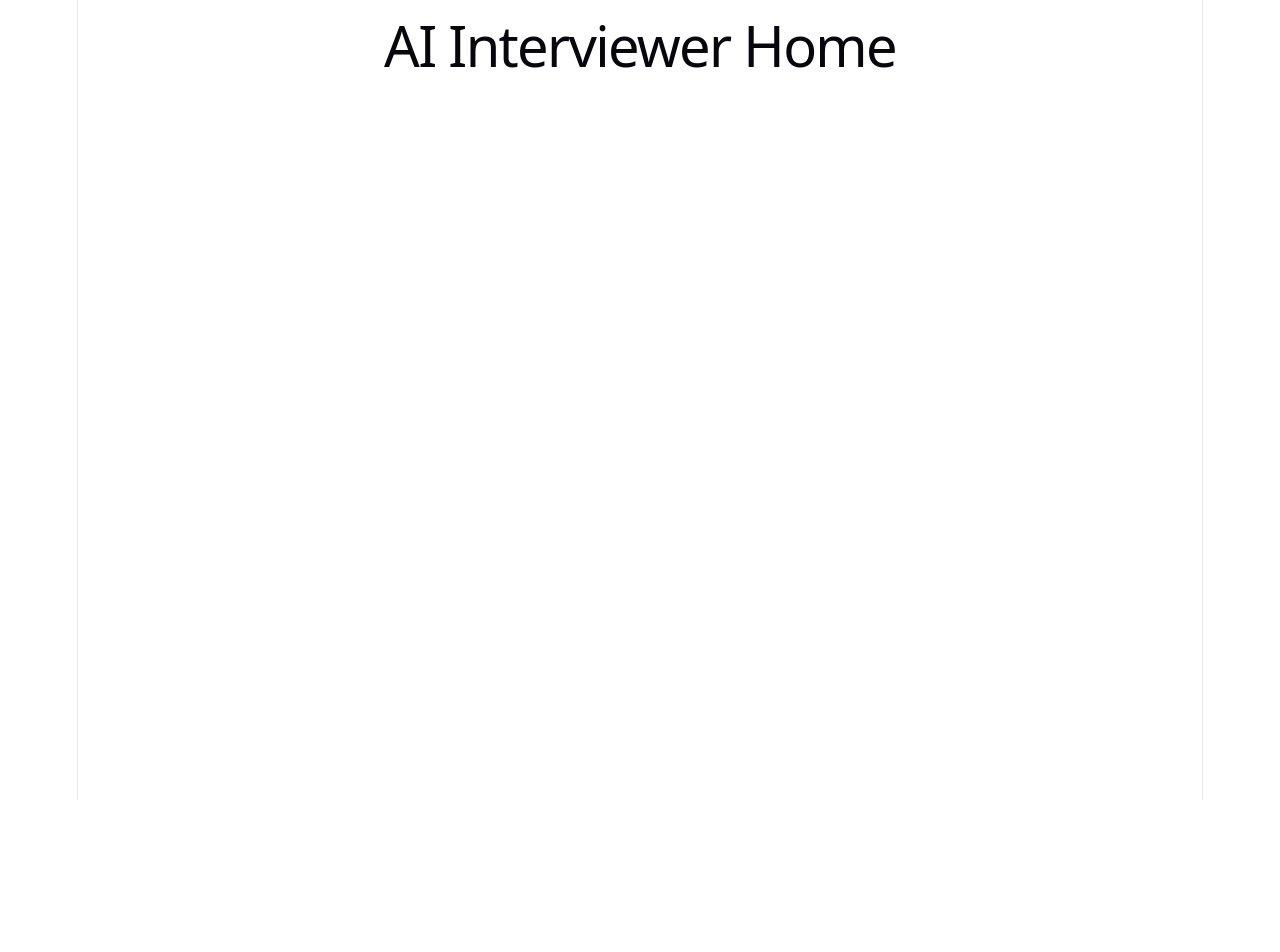
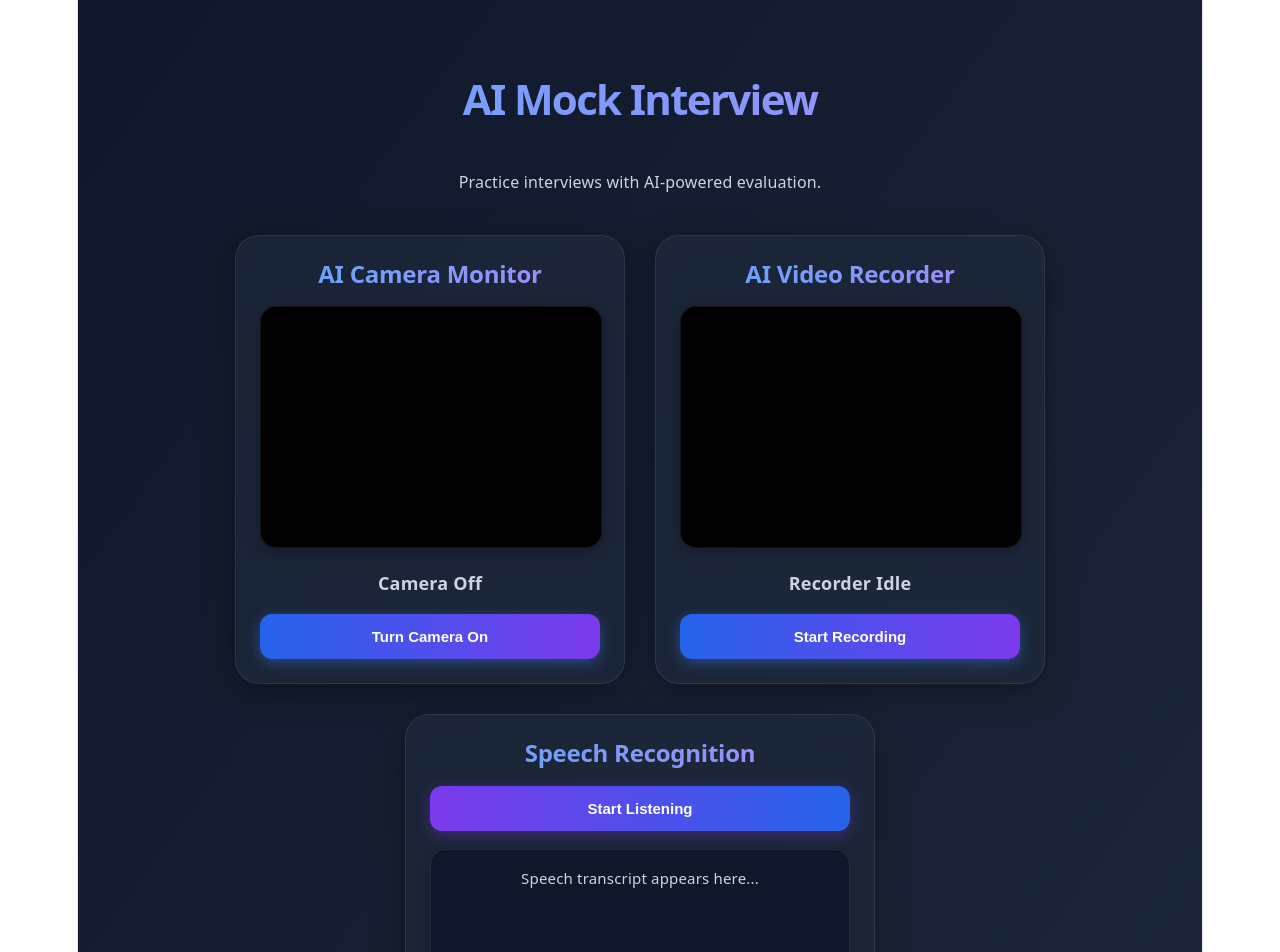
Before and after one commit to Tejashree-19/Ai_interviewer_simulator, a React app in the folder frontend/: page / in a window 1280 px wide. Shown: the top 952 px of the page. Before the commit the page ends 800 px from the top, so only its background shows below. Built offline with nearby package versions, Linux system fonts and the light colour scheme; the HTML template or start-up script is replaced by a standard one.

Commit message:
Completed frontend UI, routing and evaluation dashboard

```diff
--- a/frontend/package.json
+++ b/frontend/package.json
@@ -14,7 +14,7 @@
     "face-api.js": "^0.22.2",
     "react": "^19.2.6",
     "react-dom": "^19.2.6",
-    "react-router-dom": "^7.15.0"
+    "react-router-dom": "^7.15.1"
   },
   "devDependencies": {
     "@eslint/js": "^10.0.1",
--- a/frontend/src/App.jsx
+++ b/frontend/src/App.jsx
@@ -1,17 +1,34 @@
-import { BrowserRouter, Routes, Route } from "react-router-dom";
-import Home from "./pages/Home";
+import {
+  BrowserRouter,
+  Routes,
+  Route,
+} from "react-router-dom";
+
 import Interview from "./pages/Interview";
-import Result from "./pages/Result";
+import Evaluation from "./pages/Evaluation";
 
 function App() {
+
   return (
+
     <BrowserRouter>
+
       <Routes>
-        <Route path="/" element={<Home />} />
-        <Route path="/interview" element={<Interview />} />
-        <Route path="/result" element={<Result />} />
+
+        <Route
+          path="/"
+          element={<Interview />}
+        />
+
+        <Route
+          path="/evaluation"
+          element={<Evaluation />}
+        />
+
       </Routes>
+
     </BrowserRouter>
+
   );
 }
 
--- a/frontend/src/components/VideoRecorder.jsx
+++ b/frontend/src/components/VideoRecorder.jsx
@@ -1,15 +1,18 @@
 import { useRef, useState } from "react";
-import axios from "axios";
 
 function VideoRecorder() {
 
   const videoRef = useRef(null);
 
-  const [mediaRecorder, setMediaRecorder] = useState(null);
-
-  const [recording, setRecording] = useState(false);
+  const mediaRecorderRef = useRef(null);
 
   const chunksRef = useRef([]);
+
+  const [recording, setRecording] =
+    useState(false);
+
+  const [status, setStatus] =
+    useState("Recorder Idle");
 
   const startRecording = async () => {
 
@@ -21,15 +24,28 @@ function VideoRecorder() {
           audio: true,
         });
 
+      if (videoRef.current) {
         videoRef.current.srcObject = stream;
+      }
 
-      const recorder = new MediaRecorder(stream);
+      const mediaRecorder =
+        new MediaRecorder(stream);
 
-      recorder.ondataavailable = (event) => {
+      mediaRecorderRef.current =
+        mediaRecorder;
+
+      chunksRef.current = [];
+
+      mediaRecorder.ondataavailable = (
+        event
+      ) => {
+
+        if (event.data.size > 0) {
           chunksRef.current.push(event.data);
+        }
       };
 
-      recorder.onstop = async () => {
+      mediaRecorder.onstop = () => {
 
         const blob = new Blob(
           chunksRef.current,
@@ -40,122 +56,128 @@ function VideoRecorder() {
 
         const videoURL =
           URL.createObjectURL(blob);
-          const formData = new FormData();
 
-formData.append(
-  "file",
-  blob,
-  "interview-recording.webm"
+        console.log(videoURL);
+
+        setStatus(
+          "✅ Recording Saved"
         );
+      };
 
-try {
+      mediaRecorder.start();
 
-  const response = await axios.post(
-    "http://127.0.0.1:8000/upload-video",
-    formData
+      setRecording(true);
+
+      setStatus(
+        "🎥 Recording in Progress"
       );
-
-  console.log(response.data);
 
     } catch (error) {
 
       console.log(error);
 
-}
-
-        chunksRef.current = [];
-      };
-
-      recorder.start();
-
-      setMediaRecorder(recorder);
-
-      setRecording(true);
-
-    } catch (error) {
-
-      console.log(error);
-
+      setStatus(
+        "❌ Camera/Mic Access Denied"
+      );
     }
   };
 
   const stopRecording = () => {
 
-    mediaRecorder.stop();
+    mediaRecorderRef.current.stop();
+
+    const stream =
+      videoRef.current.srcObject;
+
+    const tracks = stream.getTracks();
+
+    tracks.forEach((track) =>
+      track.stop()
+    );
+
+    videoRef.current.srcObject = null;
 
     setRecording(false);
-
   };
 
   return (
 
     <div
       style={{
-        background: "#1E293B",
-        padding: "20px",
-        borderRadius: "12px",
+        width: "340px",
+        padding: "24px",
+        borderRadius: "24px",
+        background:
+          "rgba(30,41,59,0.75)",
+        backdropFilter: "blur(12px)",
+        border:
+          "1px solid rgba(255,255,255,0.08)",
+        boxShadow:
+          "0 8px 32px rgba(0,0,0,0.35)",
         color: "white",
-        width: "420px",
-        paddingBottom: "52px",
-        border: "1px solid #334155",
-        boxShadow: "0 4px 12px rgba(0,0,0,0.25)",
       }}
     >
 
       <h2
         style={{
-    marginBottom: "15px",
-    fontSize: "22px",
+          marginBottom: "18px",
+          fontSize: "24px",
           fontWeight: "bold",
+          background:
+            "linear-gradient(to right, #60A5FA, #A78BFA)",
+          WebkitBackgroundClip: "text",
+          WebkitTextFillColor: "transparent",
         }}
       >
-  Video Recorder
+        AI Video Recorder
       </h2>
 
       <video
         ref={videoRef}
         autoPlay
         muted
-        width="320"
-        height="220"
+        width="100%"
+        height="240"
         style={{
-          borderRadius: "10px",
+          borderRadius: "16px",
           background: "black",
+          objectFit: "cover",
+          border:
+            "1px solid rgba(255,255,255,0.08)",
+          boxShadow:
+            "0 4px 14px rgba(0,0,0,0.25)",
         }}
       />
 
-    <div
+      <p
         style={{
-    marginTop: "15px",
+          marginTop: "16px",
+          marginBottom: "18px",
+          fontWeight: "bold",
+          color: "#CBD5E1",
         }}
       >
-
-  {recording && (
-
-    <p
-      style={{
-        color: "#EF4444",
-        fontWeight: "bold",
-        marginBottom: "10px",
-      }}
-    >
-      🔴 Recording...
+        {status}
       </p>
-
-  )}
 
       {!recording ? (
 
         <button
           onClick={startRecording}
           style={{
-    background: "#2563EB",
+            width: "100%",
+            background:
+              "linear-gradient(to right, #2563EB, #7C3AED)",
             color: "white",
             border: "none",
-    padding: "10px 18px",
-    borderRadius: "8px",
+            padding: "14px",
+            borderRadius: "12px",
             cursor: "pointer",
             fontWeight: "bold",
+            fontSize: "15px",
+            transition: "0.3s",
+            boxShadow:
+              "0 4px 14px rgba(59,130,246,0.4)",
           }}
         >
           Start Recording
@@ -166,13 +188,19 @@ try {
         <button
           onClick={stopRecording}
           style={{
-    background: "#DC2626",
+            width: "100%",
+            background:
+              "linear-gradient(to right, #DC2626, #EF4444)",
             color: "white",
             border: "none",
-    padding: "10px 18px",
-    borderRadius: "8px",
+            padding: "14px",
+            borderRadius: "12px",
             cursor: "pointer",
             fontWeight: "bold",
+            fontSize: "15px",
+            transition: "0.3s",
+            boxShadow:
+              "0 4px 14px rgba(220,38,38,0.35)",
           }}
         >
           Stop Recording
@@ -181,9 +209,6 @@ try {
       )}
 
     </div>
-
-    </div>
-
   );
 }
 
--- a/frontend/src/components/VoiceRecorder.jsx
+++ b/frontend/src/components/VoiceRecorder.jsx
@@ -1,6 +1,6 @@
-import { useState, useRef } from "react";
+import { useState } from "react";
 
-function VoiceRecorder({ setAnswer }) {
+function VoiceRecorder() {
 
   const [transcript, setTranscript] =
     useState("");
@@ -8,22 +8,9 @@ function VoiceRecorder({ setAnswer }) {
   const [listening, setListening] =
     useState(false);
 
-  const recognitionRef = useRef(null);
-
-  const startListening = () => {
-
   const SpeechRecognition =
     window.SpeechRecognition ||
     window.webkitSpeechRecognition;
-
-    if (!SpeechRecognition) {
-
-      alert(
-        "Speech Recognition not supported"
-      );
-
-      return;
-    }
 
   const recognition =
     new SpeechRecognition();
@@ -48,50 +35,51 @@ function VoiceRecorder({ setAnswer }) {
     }
 
     setTranscript(currentTranscript);
+  };
 
-      setAnswer(currentTranscript);
-    };
+  const startListening = () => {
 
     recognition.start();
 
-    recognitionRef.current =
-      recognition;
+    setListening(true);
 
-    setListening(true);
   };
 
   const stopListening = () => {
 
-    if (recognitionRef.current) {
-
-      recognitionRef.current.stop();
-
-    }
+    recognition.stop();
 
     setListening(false);
+
   };
 
   return (
 
     <div
       style={{
-        background: "#1E293B",
-        padding: "20px",
-        borderRadius: "12px",
+        width: "420px",
+        padding: "24px",
+        borderRadius: "24px",
+        background:
+          "rgba(30,41,59,0.75)",
+        backdropFilter: "blur(12px)",
+        border:
+          "1px solid rgba(255,255,255,0.08)",
+        boxShadow:
+          "0 8px 32px rgba(0,0,0,0.35)",
         color: "white",
-        width: "420px",
-        marginTop: "20px",
-        border: "1px solid #334155",
-        boxShadow:
-          "0 4px 12px rgba(0,0,0,0.25)",
       }}
     >
 
       <h2
         style={{
-          marginBottom: "15px",
-          fontSize: "22px",
+          marginBottom: "18px",
+          fontSize: "24px",
           fontWeight: "bold",
+          background:
+            "linear-gradient(to right, #60A5FA, #A78BFA)",
+          WebkitBackgroundClip: "text",
+          WebkitTextFillColor: "transparent",
         }}
       >
         Speech Recognition
@@ -103,7 +91,7 @@ function VoiceRecorder({ setAnswer }) {
           style={{
             color: "#22C55E",
             fontWeight: "bold",
-            marginBottom: "10px",
+            marginBottom: "14px",
           }}
         >
           🎤 Listening...
@@ -116,13 +104,18 @@ function VoiceRecorder({ setAnswer }) {
         <button
           onClick={startListening}
           style={{
-            background: "#7C3AED",
+            width: "100%",
+            background:
+              "linear-gradient(to right, #7C3AED, #2563EB)",
             color: "white",
             border: "none",
-            padding: "12px 22px",
-            borderRadius: "8px",
+            padding: "14px",
+            borderRadius: "12px",
             cursor: "pointer",
             fontWeight: "bold",
+            fontSize: "15px",
+            boxShadow:
+              "0 4px 14px rgba(124,58,237,0.35)",
           }}
         >
           Start Listening
@@ -133,13 +126,18 @@ function VoiceRecorder({ setAnswer }) {
         <button
           onClick={stopListening}
           style={{
-            background: "#DC2626",
+            width: "100%",
+            background:
+              "linear-gradient(to right, #DC2626, #EF4444)",
             color: "white",
             border: "none",
-            padding: "12px 22px",
-            borderRadius: "8px",
+            padding: "14px",
+            borderRadius: "12px",
             cursor: "pointer",
             fontWeight: "bold",
+            fontSize: "15px",
+            boxShadow:
+              "0 4px 14px rgba(220,38,38,0.35)",
           }}
         >
           Stop Listening
@@ -149,14 +147,19 @@ function VoiceRecorder({ setAnswer }) {
 
       <div
         style={{
-          marginTop: "15px",
-          background: "#0F172A",
-          padding: "12px",
-          borderRadius: "8px",
+          marginTop: "18px",
+          background:
+            "rgba(15,23,42,0.85)",
+          padding: "16px",
+          borderRadius: "16px",
           minHeight: "140px",
-          border: "1px solid #334155",
-          lineHeight: "1.6",
+          border:
+            "1px solid rgba(255,255,255,0.08)",
+          lineHeight: "1.7",
           fontSize: "15px",
+          color: "#CBD5E1",
+          boxShadow:
+            "0 4px 14px rgba(0,0,0,0.2)",
         }}
       >
 
--- a/frontend/src/components/WebcamMonitor.jsx
+++ b/frontend/src/components/WebcamMonitor.jsx
@@ -1,6 +1,7 @@
-import { useEffect, useRef, useState } from "react";
+import { useRef, useState } from "react";
 
 function WebcamMonitor() {
+
   const videoRef = useRef(null);
 
   const [cameraStatus, setCameraStatus] =
@@ -10,7 +11,9 @@ function WebcamMonitor() {
     useState(false);
 
   const startCamera = async () => {
+
     try {
+
       const stream =
         await navigator.mediaDevices.getUserMedia({
           video: true,
@@ -21,10 +24,13 @@ function WebcamMonitor() {
       }
 
       setCameraStatus("✅ Camera Active");
+
       setCameraOn(true);
 
     } catch (error) {
+
       console.log(error);
+
       setCameraStatus(
         "❌ Camera Access Denied"
       );
@@ -32,6 +38,7 @@ function WebcamMonitor() {
   };
 
   const stopCamera = () => {
+
     const stream =
       videoRef.current.srcObject;
 
@@ -49,24 +56,32 @@ function WebcamMonitor() {
   };
 
   return (
+
     <div
       style={{
-        background: "#1E293B",
-        padding: "20px",
-        borderRadius: "12px",
+        width: "340px",
+        padding: "24px",
+        borderRadius: "24px",
+        background:
+          "rgba(30,41,59,0.75)",
+        backdropFilter: "blur(12px)",
+        border:
+          "1px solid rgba(255,255,255,0.08)",
+        boxShadow:
+          "0 8px 32px rgba(0,0,0,0.35)",
         color: "white",
-        width: "420px",
-        border: "1px solid #334155",
-        boxShadow:
-          "0 4px 12px rgba(0,0,0,0.25)",
-        textAlign: "center",
       }}
     >
+
       <h2
         style={{
-          marginBottom: "15px",
-          fontSize: "22px",
+          marginBottom: "18px",
+          fontSize: "24px",
           fontWeight: "bold",
+          background:
+            "linear-gradient(to right, #60A5FA, #A78BFA)",
+          WebkitBackgroundClip: "text",
+          WebkitTextFillColor: "transparent",
         }}
       >
         AI Camera Monitor
@@ -76,54 +91,78 @@ function WebcamMonitor() {
         ref={videoRef}
         autoPlay
         muted
-        width="380"
-        height="220"
+        width="100%"
+        height="240"
         style={{
-          borderRadius: "10px",
+          borderRadius: "16px",
           background: "black",
+          objectFit: "cover",
+          border:
+            "1px solid rgba(255,255,255,0.08)",
+          boxShadow:
+            "0 4px 14px rgba(0,0,0,0.25)",
         }}
       />
 
       <p
         style={{
-          marginTop: "12px",
+          marginTop: "16px",
+          marginBottom: "18px",
           fontWeight: "bold",
+          color: "#CBD5E1",
         }}
       >
         {cameraStatus}
       </p>
 
       {!cameraOn ? (
+
         <button
           onClick={startCamera}
           style={{
-            background: "#2563EB",
+            width: "100%",
+            background:
+              "linear-gradient(to right, #2563EB, #7C3AED)",
             color: "white",
             border: "none",
-            padding: "10px 18px",
-            borderRadius: "8px",
+            padding: "14px",
+            borderRadius: "12px",
             cursor: "pointer",
             fontWeight: "bold",
+            fontSize: "15px",
+            transition: "0.3s",
+            boxShadow:
+              "0 4px 14px rgba(59,130,246,0.4)",
           }}
         >
           Turn Camera On
         </button>
+
       ) : (
+
         <button
           onClick={stopCamera}
           style={{
-            background: "#DC2626",
+            width: "100%",
+            background:
+              "linear-gradient(to right, #DC2626, #EF4444)",
             color: "white",
             border: "none",
-            padding: "10px 18px",
-            borderRadius: "8px",
+            padding: "14px",
+            borderRadius: "12px",
             cursor: "pointer",
             fontWeight: "bold",
+            fontSize: "15px",
+            transition: "0.3s",
+            boxShadow:
+              "0 4px 14px rgba(220,38,38,0.35)",
           }}
         >
           Turn Camera Off
         </button>
+
       )}
+
     </div>
   );
 }
--- /dev/null
+++ b/frontend/src/pages/Evaluation.jsx
@@ -0,0 +1,170 @@
+function Evaluation() {
+
+  return (
+
+    <div
+      style={{
+        minHeight: "100vh",
+        background:
+          "linear-gradient(to bottom right, #020617, #0F172A)",
+        color: "white",
+        padding: "40px",
+      }}
+    >
+
+      <h1
+        style={{
+          textAlign: "center",
+          fontSize: "42px",
+          fontWeight: "bold",
+          background:
+            "linear-gradient(to right, #22C55E, #06B6D4)",
+          WebkitBackgroundClip: "text",
+          WebkitTextFillColor:
+            "transparent",
+          marginBottom: "40px",
+          lineHeight: "1.3",
+paddingBottom: "10px",
+        }}
+      >
+        Interview Evaluation
+      </h1>
+
+      <div
+        style={{
+          display: "flex",
+          justifyContent: "center",
+          gap: "25px",
+          flexWrap: "wrap",
+        }}
+      >
+
+        <div
+          style={{
+            background:
+              "rgba(30,41,59,0.7)",
+            padding: "28px",
+            borderRadius: "22px",
+            width: "240px",
+            textAlign: "center",
+            backdropFilter: "blur(10px)",
+          }}
+        >
+          <h2
+            style={{
+              color: "#22C55E",
+            }}
+          >
+            Overall Score
+          </h2>
+
+          <p
+            style={{
+              fontSize: "52px",
+              fontWeight: "bold",
+            }}
+          >
+            8.5
+          </p>
+        </div>
+
+        <div
+          style={{
+            background:
+              "rgba(30,41,59,0.7)",
+            padding: "28px",
+            borderRadius: "22px",
+            width: "240px",
+            textAlign: "center",
+            backdropFilter: "blur(10px)",
+          }}
+        >
+          <h2
+            style={{
+              color: "#60A5FA",
+            }}
+          >
+            Confidence
+          </h2>
+
+          <p
+            style={{
+              fontSize: "52px",
+              fontWeight: "bold",
+            }}
+          >
+            92%
+          </p>
+        </div>
+
+        <div
+          style={{
+            background:
+              "rgba(30,41,59,0.7)",
+            padding: "28px",
+            borderRadius: "22px",
+            width: "240px",
+            textAlign: "center",
+            backdropFilter: "blur(10px)",
+          }}
+        >
+          <h2
+            style={{
+              color: "#F59E0B",
+            }}
+          >
+            Communication
+          </h2>
+
+          <p
+            style={{
+              fontSize: "52px",
+              fontWeight: "bold",
+            }}
+          >
+            87%
+          </p>
+        </div>
+
+      </div>
+
+      <div
+        style={{
+          marginTop: "50px",
+          maxWidth: "900px",
+          marginInline: "auto",
+          background:
+            "rgba(30,41,59,0.7)",
+          padding: "30px",
+          borderRadius: "24px",
+          backdropFilter: "blur(10px)",
+        }}
+      >
+
+        <h2
+          style={{
+            marginBottom: "20px",
+            color: "#A78BFA",
+          }}
+        >
+          AI Feedback
+        </h2>
+
+        <p
+          style={{
+            lineHeight: "1.8",
+            color: "#CBD5E1",
+          }}
+        >
+          Strong understanding of technical concepts and good communication skills.
+          Try improving answer structure and explaining scalability concepts more clearly.
+        </p>
+
+      </div>
+
+    </div>
+
+  );
+}
+
+export default Evaluation;
--- a/frontend/src/pages/Interview.jsx
+++ b/frontend/src/pages/Interview.jsx
@@ -1,121 +1,60 @@
-import { useState, useEffect } from "react";
-import axios from "axios";
+import { useState } from "react";
 
 import WebcamMonitor from "../components/WebcamMonitor";
+import VoiceRecorder from "../components/VoiceRecorder";
 import VideoRecorder from "../components/VideoRecorder";
-import VoiceRecorder from "../components/VoiceRecorder";
 
 function Interview() {
 
-  const [answer, setAnswer] = useState("");
-  const [messages, setMessages] = useState([]);
-  const [sessionId, setSessionId] = useState(null);
-  const [loading, setLoading] = useState(false);
-
-  useEffect(() => {
-    createSession();
-  }, []);
-
-  const createSession = async () => {
-
-    try {
-
-      const response = await axios.post(
-        "http://127.0.0.1:8000/session"
-      );
-
-      setSessionId(response.data.session_id);
-      setMessages([
-  {
-    type: "ai",
-    text: response.data.question,
-  },
-]);
-
-    } catch (error) {
-
-      console.log(error);
-
-    }
-  };
-
-  const sendAnswer = async () => {
-
-    setLoading(true);
-
-    try {
-
-      const response = await axios.post(
-        "http://127.0.0.1:8000/answer",
-        {
-          answer: answer,
-          session_id: sessionId,
-        }
-      );
-
-      const nextQuestion =
-        response.data.next_question;
-
-      setTimeout(() => {
-
-        setLoading(false);
-
-        setMessages((prev) => [
-          ...prev,
-          {
-            type: "user",
-            text: answer,
-          },
-          {
-            type: "ai",
-            text: nextQuestion,
-          },
-        ]);
-
-        setAnswer("");
-
-      }, 2000);
-
-    } catch (error) {
-
-      console.log(error);
-
-      setLoading(false);
-
-    }
-  };
+  const [answer, setAnswer] =
+    useState("");
 
   return (
+
     <div
       style={{
         minHeight: "100vh",
-        background: "#0F172A",
-        padding: "30px",
+        background:
+          "linear-gradient(to bottom right, #0F172A, #1E293B)",
+        padding: "40px",
         color: "white",
       }}
     >
 
-      <div
+      <h1
         style={{
-          marginBottom: "30px",
+          fontSize: "42px",
+          fontWeight: "bold",
+          background:
+            "linear-gradient(to right, #60A5FA, #A78BFA)",
+          WebkitBackgroundClip: "text",
+          WebkitTextFillColor: "transparent",
           textAlign: "center",
+          lineHeight: "1.3",
+          paddingBottom: "10px",
         }}
       >
+        AI Mock Interview
+      </h1>
 
-        <h1>AI Mock Interview</h1>
-
-        <p>
+      <p
+        style={{
+          textAlign: "center",
+          color: "#CBD5E1",
+          marginTop: "10px",
+          fontSize: "16px",
+        }}
+      >
         Practice interviews with AI-powered evaluation.
       </p>
-
-      </div>
 
       <div
         style={{
           display: "flex",
-          gap: "25px",
           justifyContent: "center",
+          gap: "30px",
           flexWrap: "wrap",
+          marginTop: "40px",
         }}
       >
 
@@ -127,9 +66,9 @@ function Interview() {
 
       <div
         style={{
-          marginTop: "30px",
           display: "flex",
           justifyContent: "center",
+          marginTop: "30px",
         }}
       >
 
@@ -139,67 +78,76 @@ function Interview() {
       <div
         style={{
           marginTop: "40px",
-          maxWidth: "800px",
+          maxWidth: "850px",
           marginInline: "auto",
+          background:
+            "rgba(30,41,59,0.7)",
+          padding: "30px",
+          borderRadius: "24px",
+          backdropFilter: "blur(10px)",
         }}
       >
 
-        {messages.map((msg, index) => (
-          <div
-            key={index}
+        <strong
           style={{
-              marginBottom: "20px",
+            color: "#93C5FD",
+            fontSize: "14px",
           }}
         >
-
-            <strong>
-              {msg.type === "user"
-                ? "YOU"
-                : "AI"}
+          AI INTERVIEWER
         </strong>
 
-            <p>{msg.text}</p>
-
-          </div>
-        ))}
-
-        {loading && (
-          <p>
-            AI is analyzing your response...
+        <p
+          style={{
+            background:
+              "rgba(15,23,42,0.85)",
+            padding: "18px",
+            borderRadius: "18px",
+            marginTop: "10px",
+          }}
+        >
+          Tell me about yourself.
         </p>
-        )}
 
         <textarea
-          placeholder="Type your answer"
+          placeholder="Type your answer..."
           value={answer}
           onChange={(e) =>
             setAnswer(e.target.value)
           }
           style={{
             width: "100%",
-            minHeight: "120px",
+            minHeight: "140px",
             marginTop: "20px",
-            padding: "16px",
-            borderRadius: "12px",
+            padding: "18px",
+            borderRadius: "18px",
+            border: "none",
+            background:
+              "rgba(15,23,42,0.75)",
+            color: "white",
           }}
         />
 
         <button
-          onClick={sendAnswer}
           style={{
-            marginTop: "16px",
-            padding: "12px 24px",
-            borderRadius: "10px",
+            marginTop: "18px",
+            padding: "14px 28px",
+            borderRadius: "12px",
             border: "none",
             cursor: "pointer",
+            background:
+              "linear-gradient(to right, #3B82F6, #8B5CF6)",
+            color: "white",
+            fontWeight: "bold",
           }}
         >
-          Submit
+          Submit Answer
         </button>
 
       </div>
 
     </div>
+
   );
 }
 
```
Also changed, not shown: 1 other file (tests, documents, lock files or other folders). Lines whose indentation alone changed are shown as unchanged.
